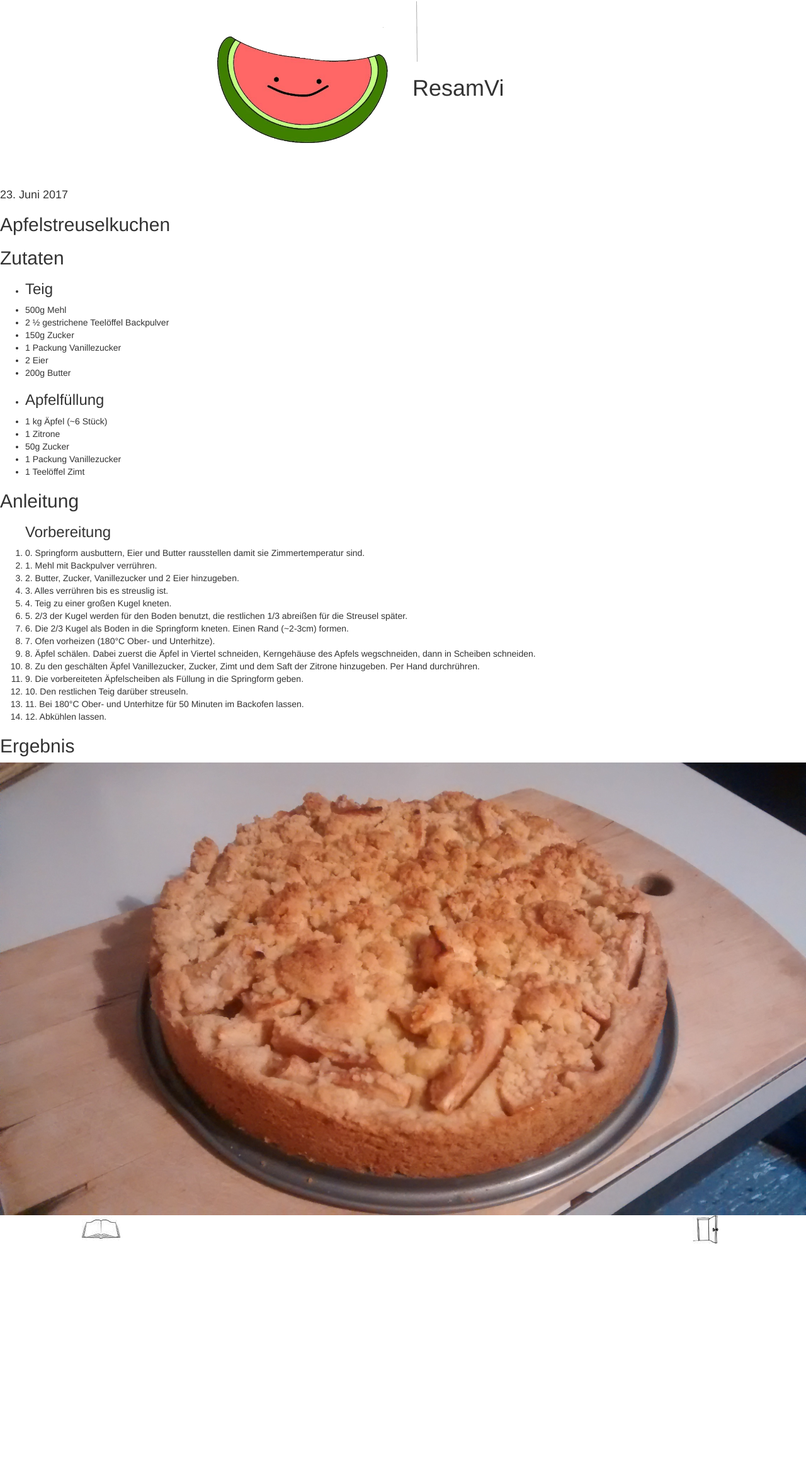
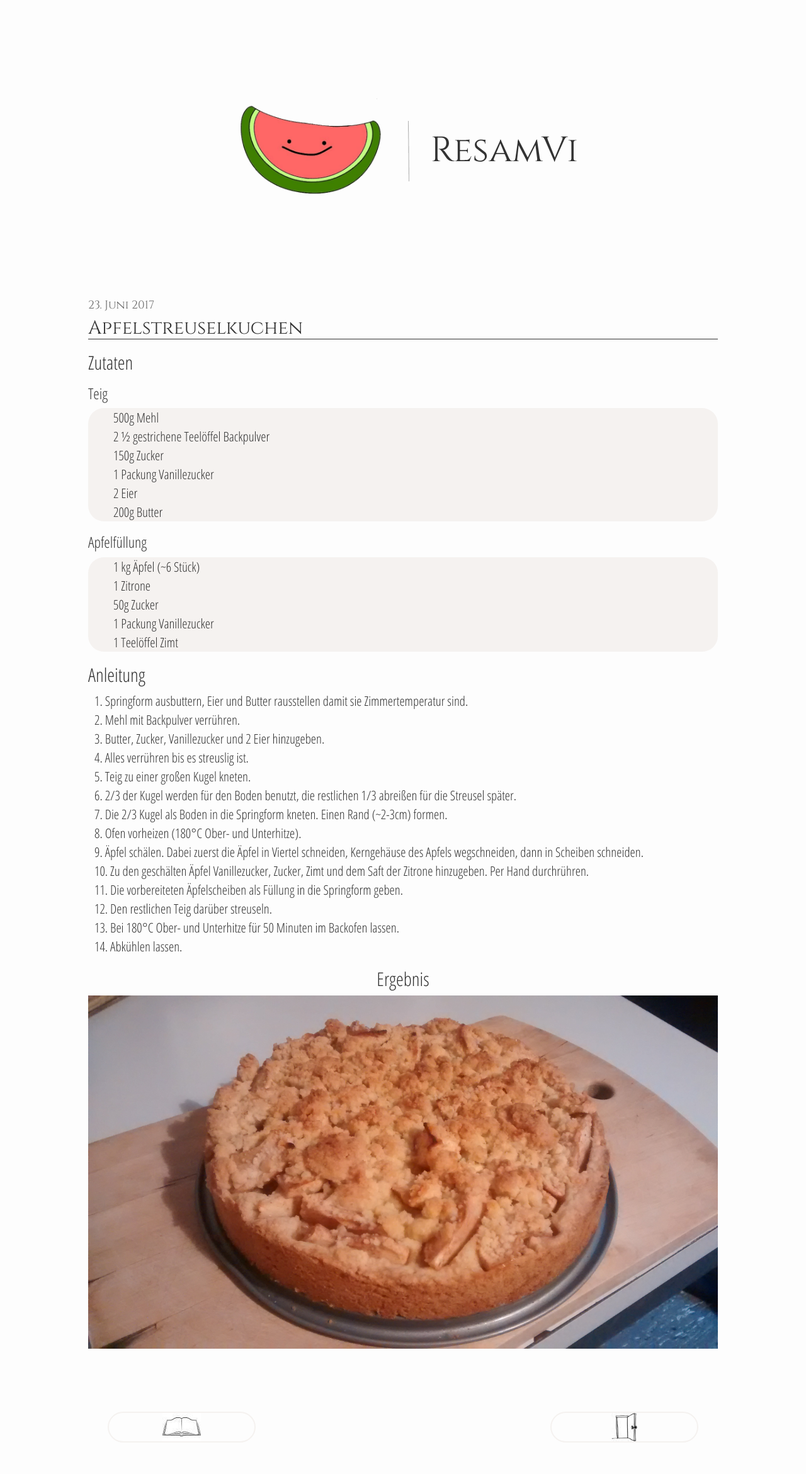
Before and after one commit to ResamVi/resamvi.de-old, a PHP site: page /phpmail/apfelkuchen.html in a window 1280 px wide. Shown: the whole page at 63% size. Before the commit the page ends 1975 px from the top, so only its background shows below. Run offline with PHP 8.4, Linux system fonts and the light colour scheme; style sheets or scripts are compiled from the project's sources.

Commit message:
Blog overhaul: align left text

```diff
--- a/src/apfelkuchen.html
+++ b/src/apfelkuchen.html
@@ -45,15 +45,19 @@
                 <div class="entry-content">
 
                     <h2>Zutaten</h2>
-                    <ul>
-                        <li><h3>Teig</h3></li>
+                    <h3>Teig</h3>
+                       <ul>
+                        <li></li>
                         <li>500g Mehl</li>
                         <li>2 &#189; gestrichene Teelöffel Backpulver</li>
                         <li>150g Zucker</li>
                         <li>1 Packung Vanillezucker</li>
                         <li>2 Eier</li>
                         <li>200g Butter</li>
-                        <li><h3>Apfelfüllung</h3></li>
+                      </ul>
+                        <h3>Apfelfüllung</h3>
+                        <ul>
+                        <li></li>
                         <li>1 kg Äpfel (~6 Stück)</li>
                         <li>1 Zitrone</li>
                         <li>50g Zucker</li>
@@ -63,26 +67,24 @@
 
                     <h2>Anleitung</h2>
                     <ol>
-                        <h3>Vorbereitung</h3>
-
-                        <li>0. Springform ausbuttern, Eier und Butter rausstellen damit sie Zimmertemperatur sind.</li>
-                        <li>1. Mehl mit Backpulver verrühren.</li>
-                        <li>2. Butter, Zucker, Vanillezucker und 2 Eier hinzugeben.</li>
-                        <li>3. Alles verrühren bis es streuslig ist.</li>
-                        <li>4. Teig zu einer großen Kugel kneten.</li>
-                        <li>5. 2/3 der Kugel werden für den Boden benutzt, die restlichen 1/3 abreißen für die Streusel später.</li>
-                        <li>6. Die 2/3 Kugel als Boden in die Springform kneten. Einen Rand (~2-3cm) formen.</li>
-                        <li>7. Ofen vorheizen (180°C Ober- und Unterhitze).</li>
-                        <li>8. Äpfel schälen. Dabei zuerst die Äpfel in Viertel schneiden, Kerngehäuse des Apfels wegschneiden, dann in Scheiben schneiden.</li>
-                        <li>8. Zu den geschälten Äpfel Vanillezucker, Zucker, Zimt und dem Saft der Zitrone hinzugeben. Per Hand durchrühren.</li>
-                        <li>9. Die vorbereiteten Äpfelscheiben als Füllung in die Springform geben.</li>
-                        <li>10. Den restlichen Teig darüber streuseln.</li>
-                        <li>11. Bei 180°C Ober- und Unterhitze für 50 Minuten im Backofen lassen.</li>
-                        <li>12. Abkühlen lassen.</li>
+                        <li>Springform ausbuttern, Eier und Butter rausstellen damit sie Zimmertemperatur sind.</li>
+                        <li>Mehl mit Backpulver verrühren.</li>
+                        <li>Butter, Zucker, Vanillezucker und 2 Eier hinzugeben.</li>
+                        <li>Alles verrühren bis es streuslig ist.</li>
+                        <li>Teig zu einer großen Kugel kneten.</li>
+                        <li>2/3 der Kugel werden für den Boden benutzt, die restlichen 1/3 abreißen für die Streusel später.</li>
+                        <li>Die 2/3 Kugel als Boden in die Springform kneten. Einen Rand (~2-3cm) formen.</li>
+                        <li>Ofen vorheizen (180°C Ober- und Unterhitze).</li>
+                        <li>Äpfel schälen. Dabei zuerst die Äpfel in Viertel schneiden, Kerngehäuse des Apfels wegschneiden, dann in Scheiben schneiden.</li>
+                        <li>Zu den geschälten Äpfel Vanillezucker, Zucker, Zimt und dem Saft der Zitrone hinzugeben. Per Hand durchrühren.</li>
+                        <li>Die vorbereiteten Äpfelscheiben als Füllung in die Springform geben.</li>
+                        <li>Den restlichen Teig darüber streuseln.</li>
+                        <li>Bei 180°C Ober- und Unterhitze für 50 Minuten im Backofen lassen.</li>
+                        <li>Abkühlen lassen.</li>
 
                     </ol>
 
-                    <h2>Ergebnis</h2>
+                    <h2 class="centered">Ergebnis</h2>
                     <img src="img/entry/apfelkuchen/apfelkuchen.jpg" alt="apfelkuchen" class="img-responsive center">
                 </div>
 
--- a/src/css/main.less
+++ b/src/css/style.css
@@ -1,7 +1,10 @@
+* {
+  color: #333333;
+}
 
 /* Used for centering */
 h2, h3, h4 {
-	text-align: center;
+  text-align: left;
 }
 
 .centered {
@@ -11,24 +14,26 @@
 /* Used for recipe ingredients */
 ul {
     list-style-type: none;
-    padding: 0;
+    /*padding: 0;*/
 
-    text-align: center;
+    text-align: left;
 
     background-color: #f5f2f0;
     border-radius: 25px;
 
-    width:80%;
+    /*width:80%;
     margin-left:auto;
-    margin-right:auto;
+    margin-right:auto;*/
 
 }
 
 /* Used for step by step list in recipes */
 ol {
-    list-style-type: none;
-    padding: 0;
+    padding-left: 10px;
+    list-style-position: inside;
 }
+
+
 
 /* Whole HTML background color */
 .container-fluid, html {
@@ -60,7 +65,7 @@
 /* Dates put above titles in entries*/
 .entry-date {
     font-family: 'Cinzel', serif;
-    text-align: center;
+    text-align: left;
     color: #696969;
     margin: 0;
     margin-top: 25px;
@@ -69,8 +74,9 @@
 /* Titles for entries */
 .entry-title {
     font-family: 'Cinzel', serif;
-    text-align: center;
+    text-align: left;
     margin: 10px 0;
+    border-bottom: 1px solid #333333;
 }
 
 /* Actual blog entry content */
--- a/src/screenbounce.html
+++ b/src/screenbounce.html
@@ -57,7 +57,7 @@
 
                     <img src="img/entry/screenbounce/combined.jpg" alt="bounce across screen" class="img-responsive center"> <br/>
 
-                    Voilà.
+                    <div class="centered">Voilà.</div>
 
                     <img src="img/entry/screenbounce/ballacross.gif" alt="bounce across screen" class="img-responsive center">
                 </div>
```
Also changed, not shown: src/charitywalkandrun2017.html (+13 -14 lines), src/chocolatechipcookies.html (+13 -13 lines), src/kaesekuchen.html (+15 -17 lines), src/start.html (+12 -12 lines).
